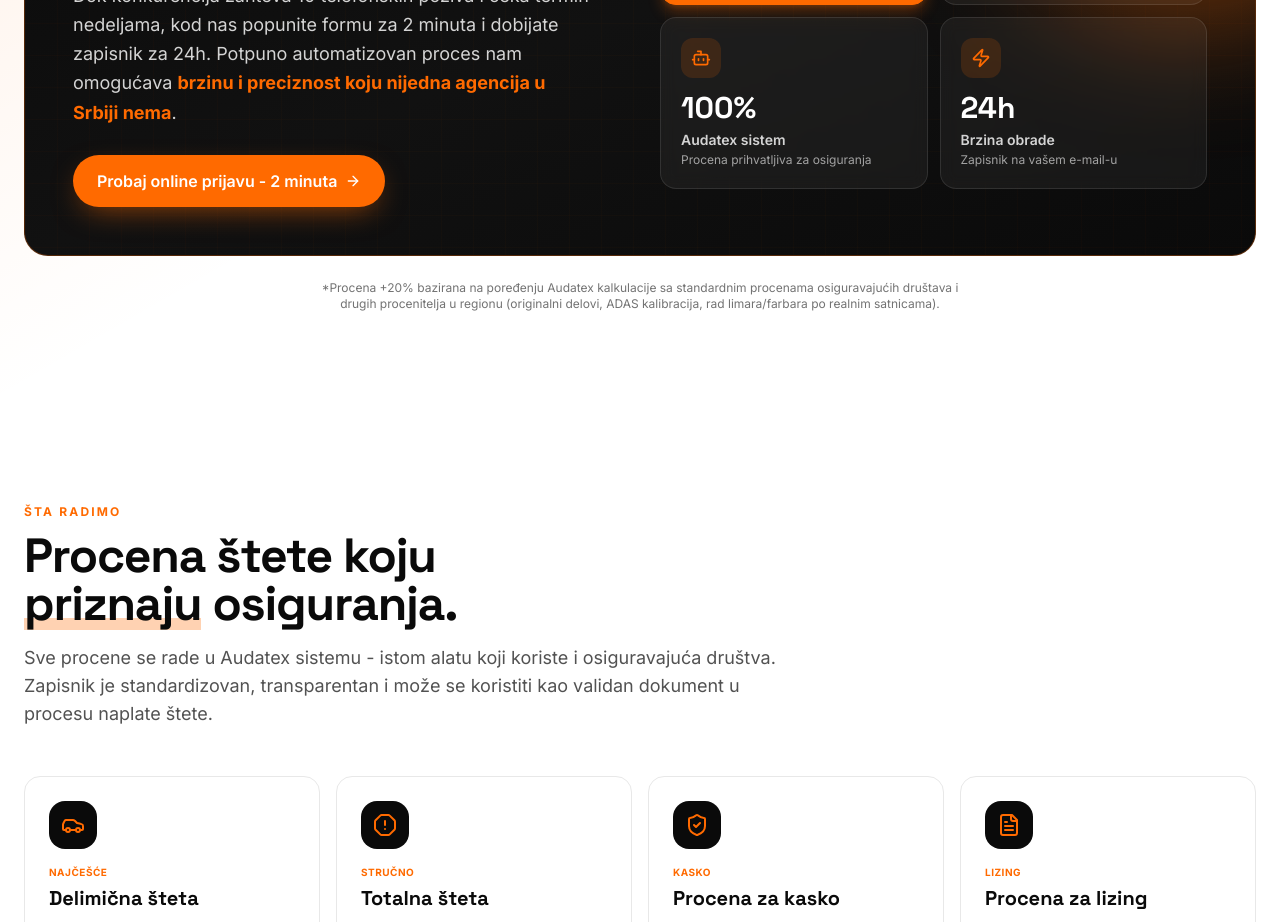
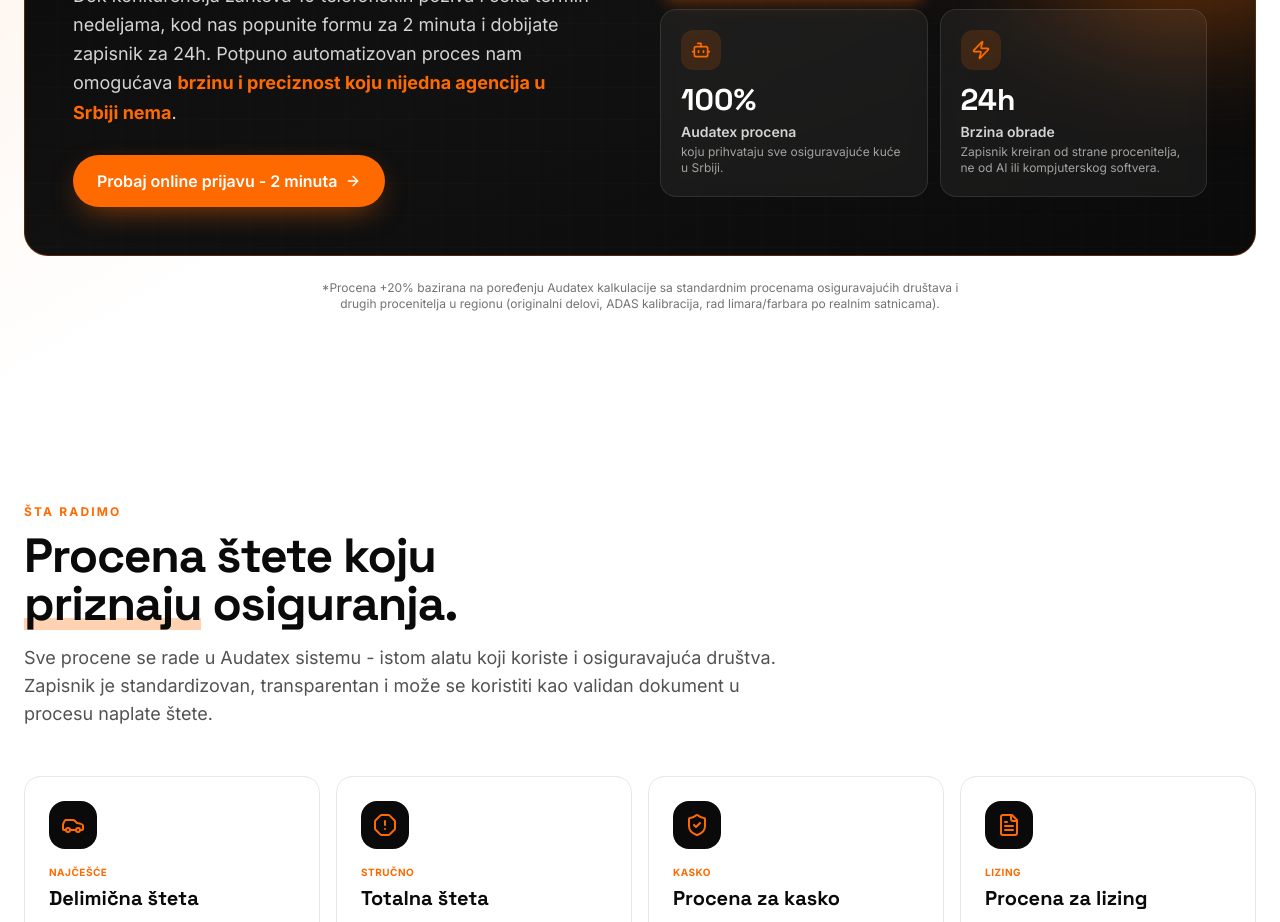
Before and after one commit to Ixell1/damage-expert, a Next.js app: page / in a window 1280 px wide. Shown: the part 2560-3482 px from the top of the page. Built offline with nearby package versions, Linux system fonts and the light colour scheme.

Commit message:
copy: UspBanner - Audatex prihvataju sva osiguranja + zapisnik radi procenitelj ne AI

```diff
--- a/src/components/UspBanner.tsx
+++ b/src/components/UspBanner.tsx
@@ -74,15 +74,15 @@ export default function UspBanner() {
               />
               <UspCard
                 icon={Bot}
-                title="Audatex sistem"
+                title="Audatex procena"
                 value="100%"
-                desc="Procena prihvatljiva za osiguranja"
+                desc="koju prihvataju sve osiguravajuće kuće u Srbiji."
               />
               <UspCard
                 icon={Zap}
                 title="Brzina obrade"
                 value="24h"
-                desc="Zapisnik na vašem e-mail-u"
+                desc="Zapisnik kreiran od strane procenitelja, ne od AI ili kompjuterskog softvera."
               />
             </div>
           </div>
```
